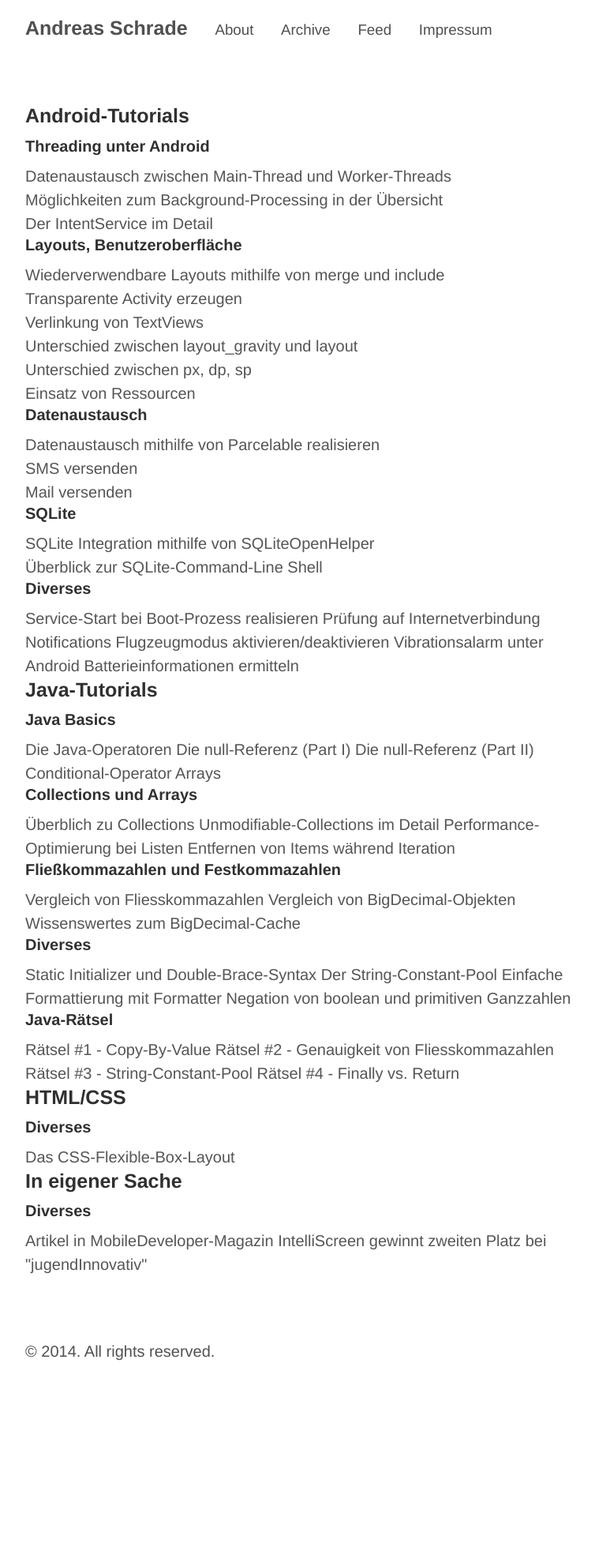
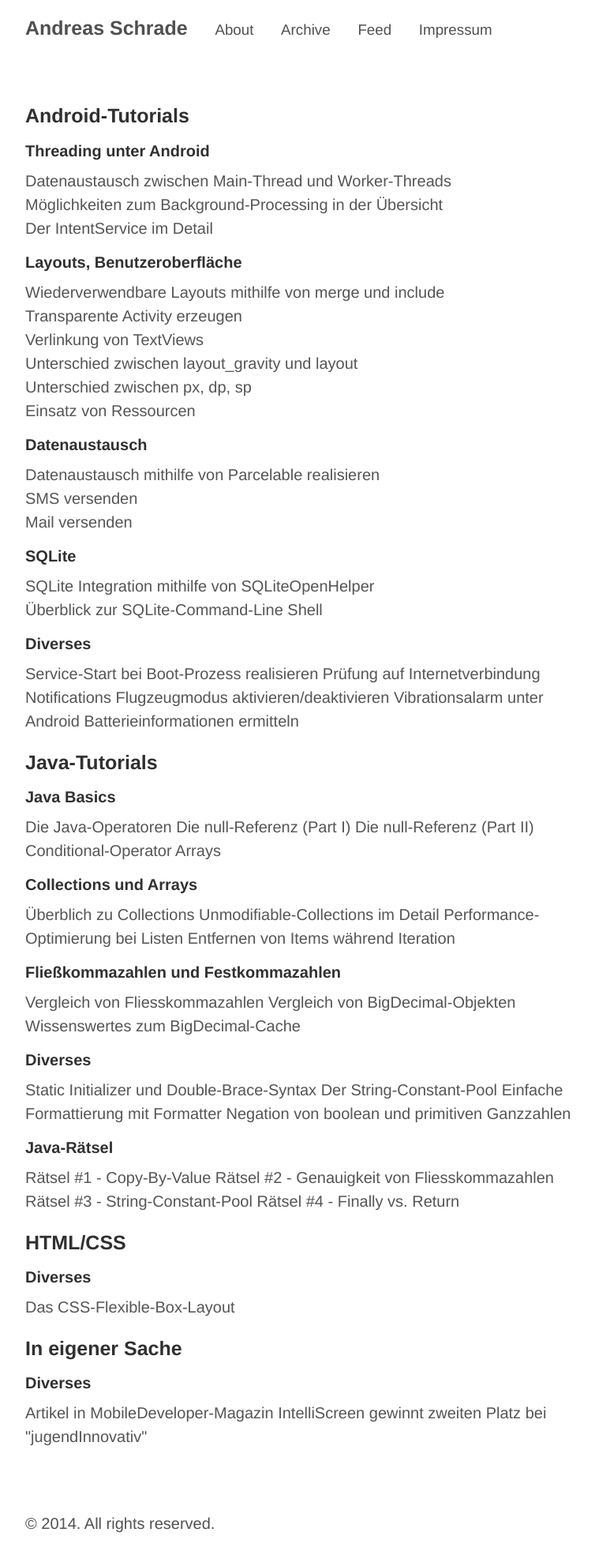
Before and after one commit to andreasschrade/andreasschrade.github.com, a Jekyll site: the page built from index.html, in a window 1280 px wide. Shown: the whole page at 79% size, without its empty margins (248-1002 px from the left). Built offline with Jekyll 4.4.1, drawn with Linux system fonts in a browser that asks for light colours; Markdown is read by kramdown in place of the engine named in the settings; the list of posts is cut into pages by our own code; before the commit the page ends 1746 px from its top, so only the background shows below that.

Commit message:
added homepage

```diff
--- a/index.html
+++ b/index.html
@@ -5,6 +5,17 @@
 <style>
 #homepage_ a {
 color: #555;
+}
+
+
+#homepage_ h3 {
+ margin-top:22px;
+
+}
+
+#homepage_ h4 {
+ margin-top:16px;
+
 }
 </style>
 <div class="posts">
```
